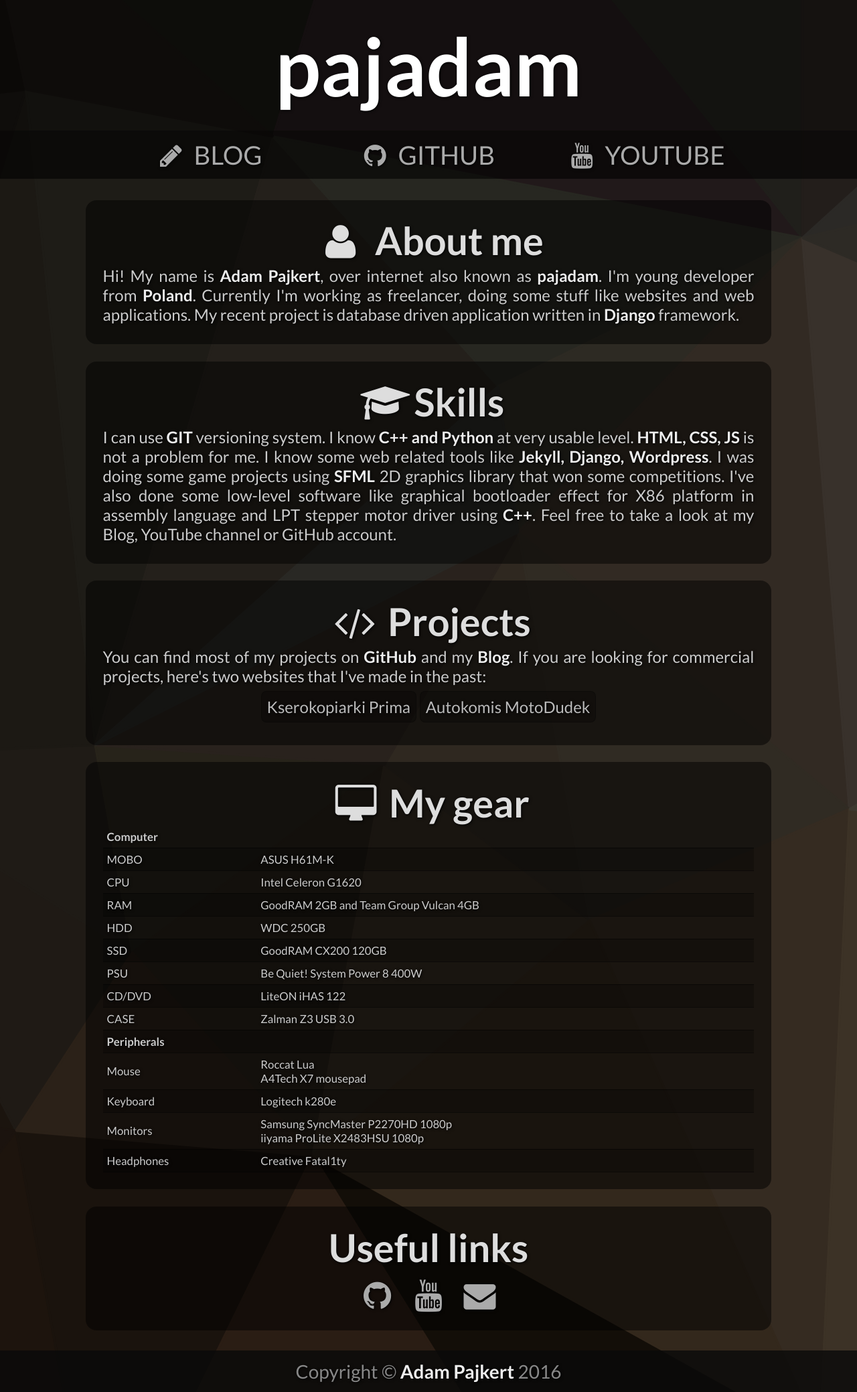
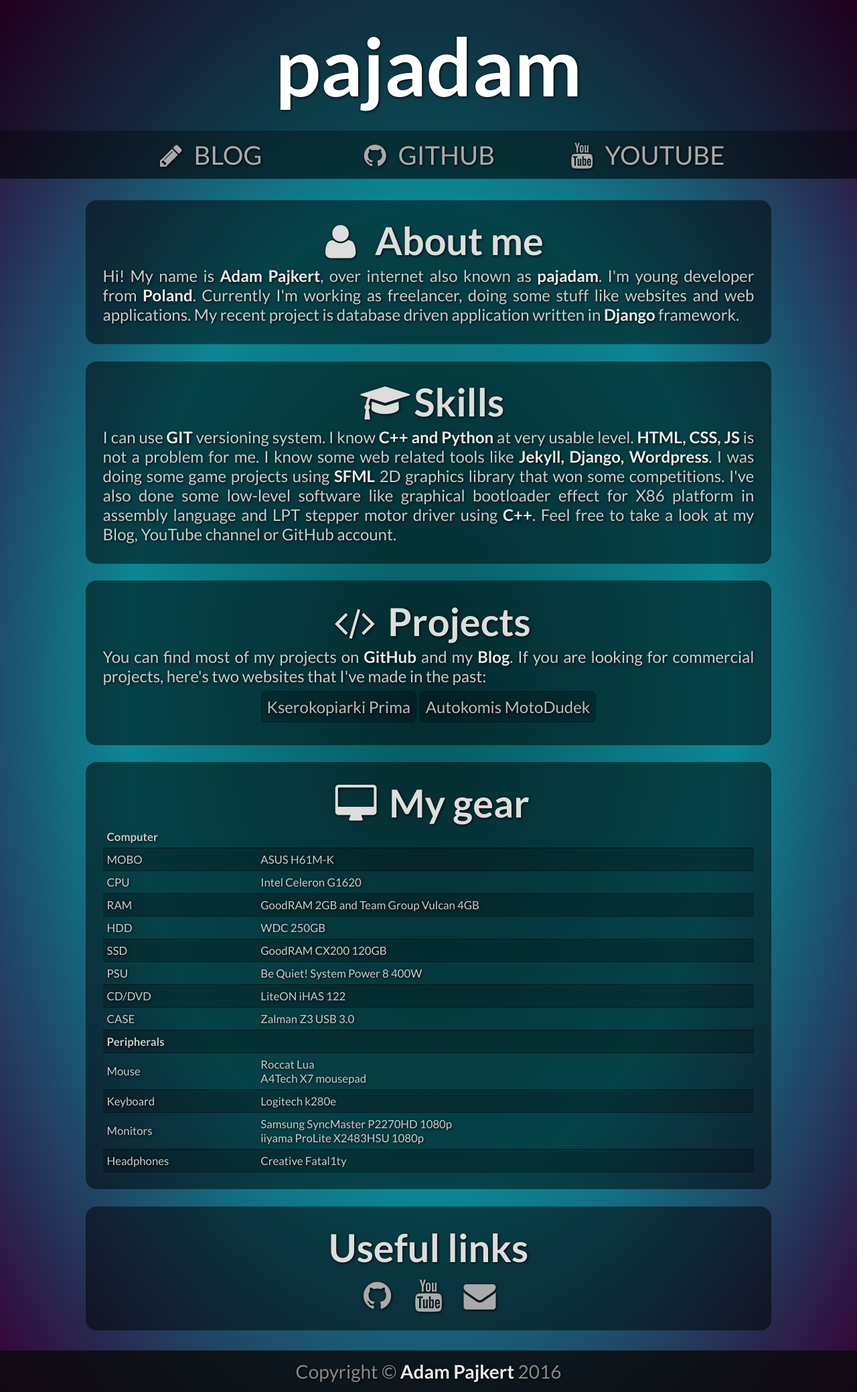
Before and after one commit to pajadam/pajadam.me, a Jekyll site: the page built from index.html, in a window 1280 px wide. Shown: the whole page at 67% size. Built offline with Jekyll 4.4.1, drawn with Linux system fonts in a browser that asks for light colours.

Commit message:
Changed background.

```diff
--- a/_sass/_base.scss
+++ b/_sass/_base.scss
@@ -14,8 +14,10 @@
 
 body{
     min-height: 100vh;
-    background: url('../img/0.svg');
-    background-size: cover;
+
+    background: #360033; /* fallback for old browsers */
+    background: -webkit-radial-gradient(50%, #07585f , #0b8793, #360033); /* Chrome 10-25, Safari 5.1-6 */
+    background: radial-gradient(50%, #07585f , #0b8793, #360033); /* W3C, IE 10+/ Edge, Firefox 16+, Chrome 26+, Opera 12+, Safari 7+ */
 }
 
 b{
```
Also changed, not shown: data/img/0.svg (deleted).
